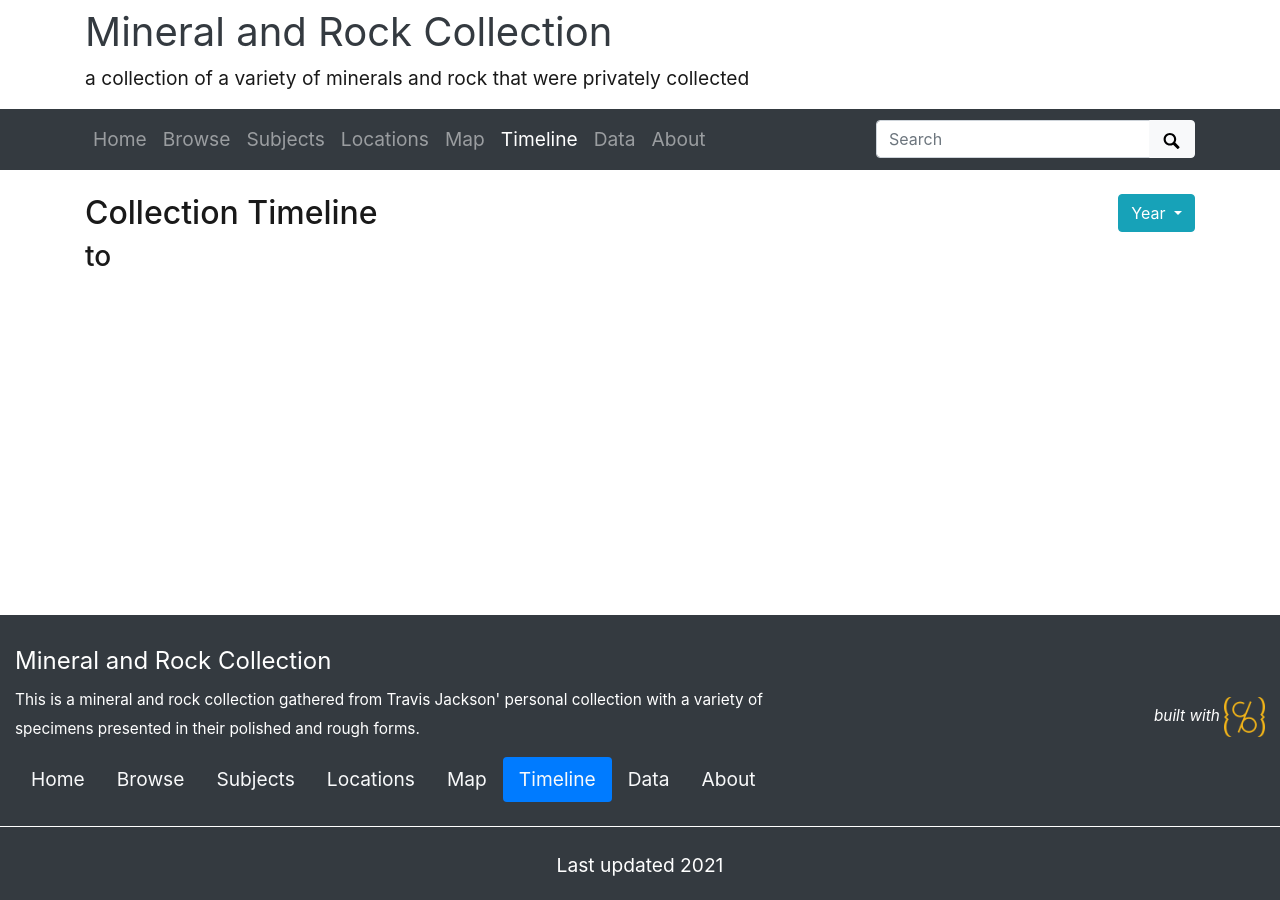
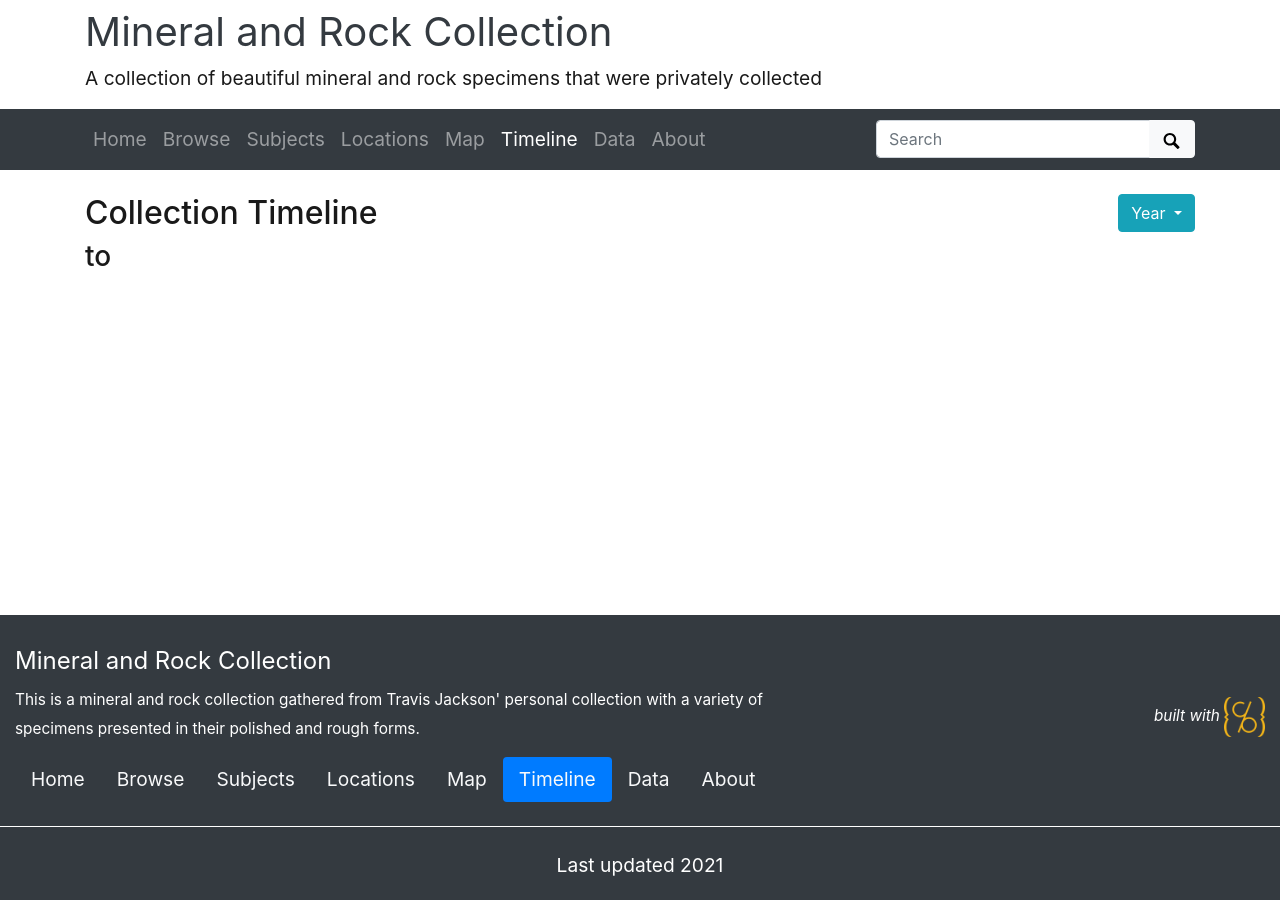
Before and after one commit to ilewis13/Mineral-and-Rock-Collection, a Jekyll site: the page built from pages/timeline.md, in a window 1280 px wide. Built offline with Jekyll 4.4.1, drawn with Linux system fonts in a browser that asks for light colours.

Commit message:
Update _config.yml

```diff
--- a/_config.yml
+++ b/_config.yml
@@ -22,7 +22,7 @@ source-code: https://github.com/ilewis13/Mineral-and-Rock-Collection
 # title of site appears in banner
 title: Mineral and Rock Collection
 # tagline, a short phrase that will appear throughout the site in the top banner
-tagline: a collection of a variety of minerals and rock that were privately collected
+tagline: A collection of beautiful mineral and rock specimens that were privately collected
 # description appears in meta tags and other locations
 # this description might appear in search result lists, keep around 160 characters max
 description: "This is a mineral and rock collection gathered from Travis Jackson' personal collection with a variety of specimens presented in their polished and rough forms."
```
